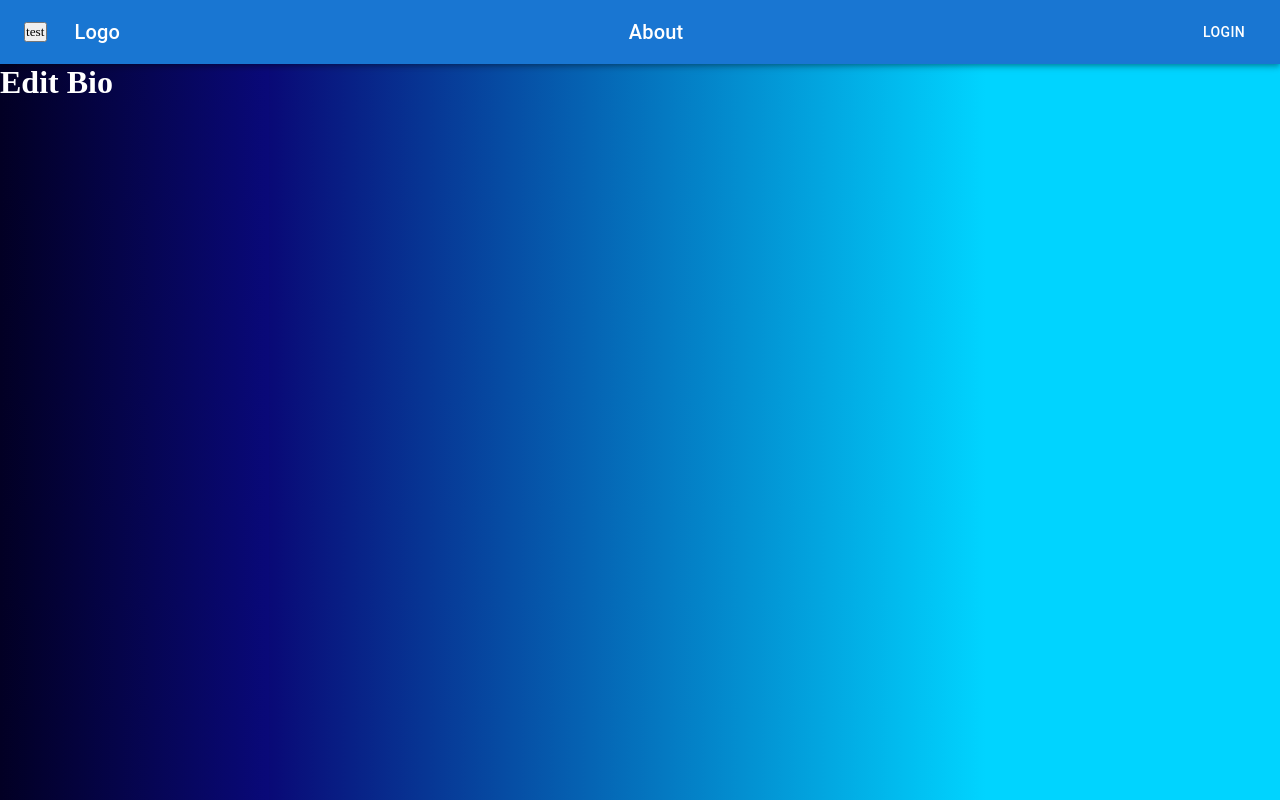
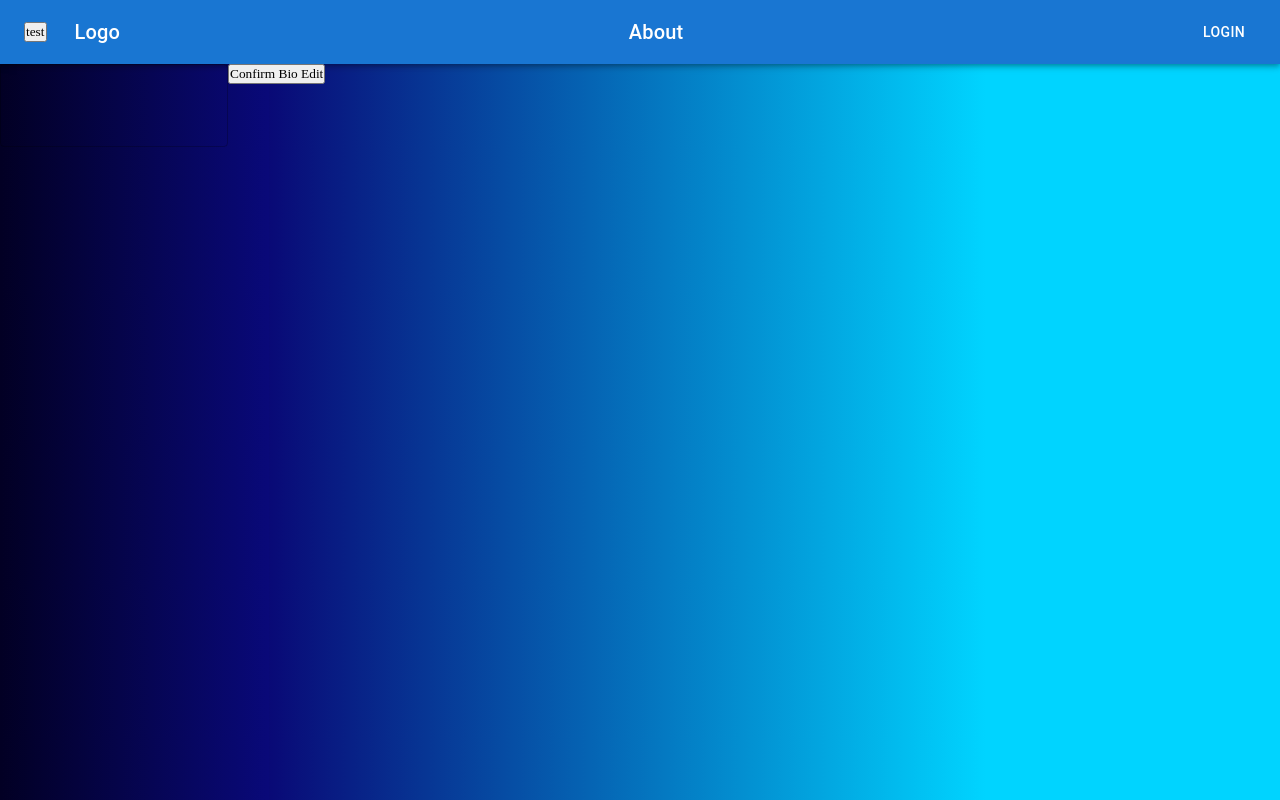
Before and after one commit to ap2121/prompt-client, a React (Create React App) app in the folder client/: page /edit-bio/1 in a window 1280 px wide. Built offline with nearby package versions, Linux system fonts and the light colour scheme; no server answers; a web font is replaced by a local one.

Commit message:
user can update bio and profile pic with ai prompt, mvp done

```diff
--- a/client/src/pages/EditBio.js
+++ b/client/src/pages/EditBio.js
@@ -1,9 +1,54 @@
 import React from 'react'
+import {useState, useEffect} from 'react'
+import { useParams, useNavigate } from 'react-router-dom'
+import Client from '../services/Api'
+import { TextField } from '@mui/material'
+const EditBio = ({user}) => {
+    const [currentUser, setCurrentUser] = useState({})
+    const [formData, setFormData] = useState()
+    const {user_id} = useParams()
+    const navigate = useNavigate()
 
-const EditBio = () => {
-  return (
+
+    const getUser = async () => {
+        const profile = await Client.get(`/api/user/users/${user_id}`)
+        console.log(profile.data)
+        setCurrentUser(profile.data)
+    }
+
+    const handleChange = (e) => {
+        setFormData((prevFormData) => {
+            return {
+                ...prevFormData,
+                [e.target.name]: e.target.value
+            }
+        })
+    }
+
+    const handleSubmit = async (e) => {
+        e.preventDefault()
+        const res = await Client.put(`/api/user/update-bio/${user_id}`, formData)
+        if(res) {
+            navigate(`/profile/${user_id}`)
+        }
+    }
+
+    useEffect(() => {
+        getUser()
+    }, [user_id])
+
+    useEffect(() => {
+        setFormData(currentUser)
+    }, [currentUser])
+
+
+    return (
     <div>
-        <h1 style={{color: 'white'}}>Edit Bio</h1>
+        <form onSubmit={handleSubmit}>
+            <TextField variant='outlined' name='bioPrompt' value={formData?.bioPrompt} onChange={handleChange} sx={{input: {color: 'white', width: '200px', height: '50px'}}}/>
+        <button>Confirm Bio Edit</button>
+        </form>
+        <h4 style={{color: 'white'}}>{currentUser?.bio}</h4>
     </div>
   )
 }
```
